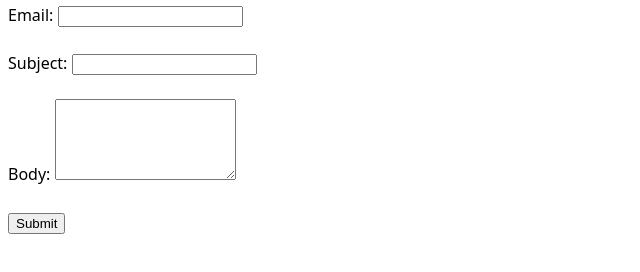
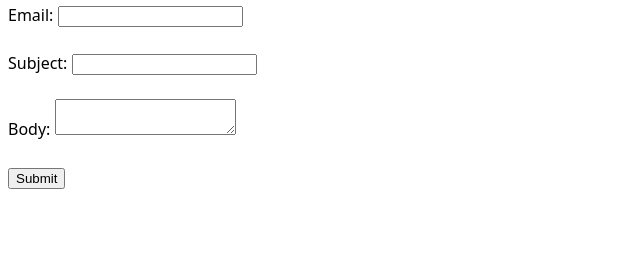
Before and after one commit to na-raghavan/portfolio, a plain HTML site: page contact/index.html in a window 1280 px wide. Shown: the part 120-392 px from the top of the page, without its empty margins (0-640 px from the left). Drawn offline with Linux system fonts and the light colour scheme.

Commit message:
Update index.html

```diff
--- a/contact/index.html
+++ b/contact/index.html
@@ -27,7 +27,7 @@
     <br><br>
     <label>
       Body:
-      <textarea name="body" rows="5" required></textarea>
+      <textarea name="body" required></textarea>
     </label>
     <br><br>
     <button>Submit</button>
```
